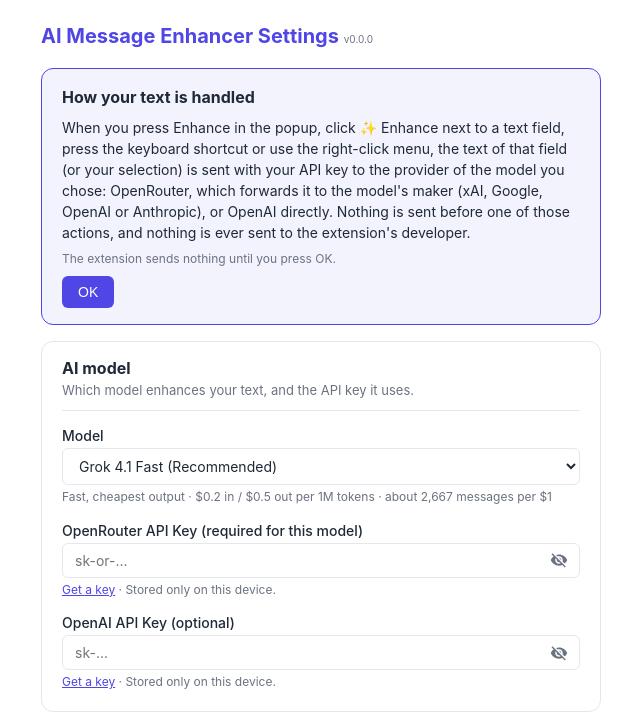
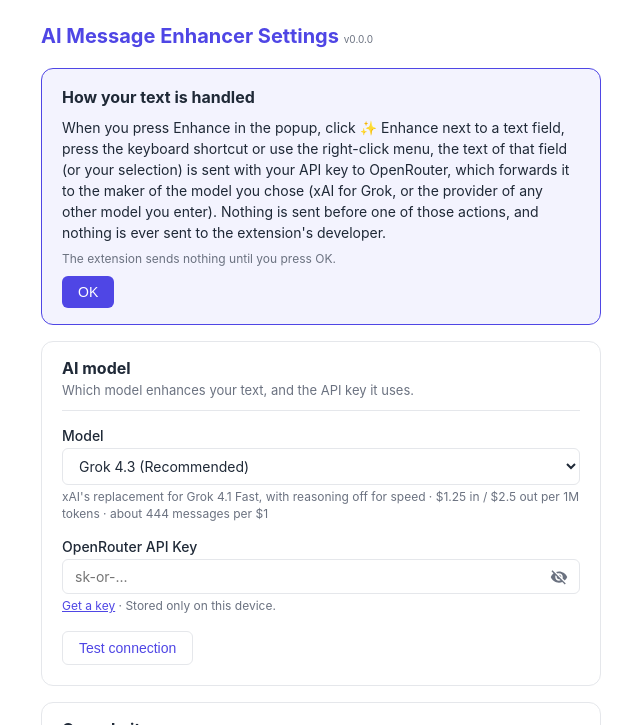
Before and after one commit to g-guerzoni/chrome-extension-messages-enhancer, a browser extension: page src/interface/options.html in a window 1280 px wide. Shown: the top 725 px of the page, without its empty margins (319-959 px from the left). Drawn offline with Linux system fonts and the light colour scheme.

Commit message:
feat: default to Grok 4.3, accept any OpenRouter model and test the connection
xAI retired Grok 4.1 Fast. The direct OpenAI provider is dropped.

```diff
--- a/src/config/config.json
+++ b/src/config/config.json
@@ -5,6 +5,7 @@
       "endpoint": "https://openrouter.ai/api/v1/chat/completions",
       "keyPrefix": "sk-or-",
       "keyUrl": "https://openrouter.ai/keys",
+      "modelsUrl": "https://openrouter.ai/models",
       "maxTokensParam": "max_tokens",
       "headers": {
         "X-Title": "AI Message Enhancer"
@@ -14,15 +15,6 @@
           "sort": "latency"
         }
       }
-    },
-    "openai": {
-      "name": "OpenAI",
-      "endpoint": "https://api.openai.com/v1/chat/completions",
-      "keyPrefix": "sk-",
-      "keyUrl": "https://platform.openai.com/api-keys",
-      "maxTokensParam": "max_completion_tokens",
-      "headers": {},
-      "params": {}
     }
   },
   "limits": {
--- a/src/config/model.json
+++ b/src/config/model.json
@@ -1,51 +1,26 @@
 {
-  "defaultModel": "x-ai/grok-4.1-fast",
-  "legacyDefaultModel": "gpt-5-nano-2025-08-07",
+  "defaultModel": "x-ai/grok-4.3",
+  "customModel": {
+    "provider": "openrouter",
+    "pattern": "^[a-z0-9][a-z0-9._-]*/[a-z0-9][a-z0-9._:-]*$",
+    "example": "google/gemini-3.1-flash-lite"
+  },
   "models": [
     {
-      "id": "x-ai/grok-4.1-fast",
-      "name": "Grok 4.1 Fast",
+      "id": "x-ai/grok-4.3",
+      "name": "Grok 4.3",
       "provider": "openrouter",
-      "pricing": { "input": 0.2, "output": 0.5 },
-      "note": "Fast, cheapest output",
-      "params": { "reasoning": { "effort": "none" }, "temperature": 0.3 }
-    },
-    {
-      "id": "google/gemini-3.1-flash-lite",
-      "name": "Gemini 3.1 Flash Lite",
-      "provider": "openrouter",
-      "pricing": { "input": 0.25, "output": 1.5 },
-      "note": "Very low latency",
-      "params": { "reasoning": { "effort": "minimal" }, "temperature": 0.3 }
-    },
-    {
-      "id": "openai/gpt-5.4-nano",
-      "name": "GPT-5.4 Nano",
-      "provider": "openrouter",
-      "pricing": { "input": 0.2, "output": 1.25 },
-      "params": { "reasoning": { "effort": "none" } }
-    },
-    {
-      "id": "anthropic/claude-haiku-4.5",
-      "name": "Claude Haiku 4.5",
-      "provider": "openrouter",
-      "pricing": { "input": 1, "output": 5 },
-      "note": "Highest quality, higher cost",
-      "params": { "temperature": 0.3 }
-    },
-    {
-      "id": "gpt-5-nano-2025-08-07",
-      "name": "GPT-5 Nano",
-      "provider": "openai",
-      "pricing": { "input": 0.05, "output": 0.4 },
-      "params": { "reasoning_effort": "minimal" }
-    },
-    {
-      "id": "gpt-4.1-nano-2025-04-14",
-      "name": "GPT-4.1 Nano",
-      "provider": "openai",
-      "pricing": { "input": 0.1, "output": 0.4 },
-      "params": { "temperature": 0.3 }
+      "pricing": {
+        "input": 1.25,
+        "output": 2.5
+      },
+      "note": "xAI's replacement for Grok 4.1 Fast, with reasoning off for speed",
+      "params": {
+        "reasoning": {
+          "effort": "none"
+        },
+        "temperature": 0.3
+      }
     }
   ]
 }
--- a/src/interface/options.html
+++ b/src/interface/options.html
@@ -15,10 +15,10 @@
             <h2 id="data-notice-title">How your text is handled</h2>
             <p>
                 When you press Enhance in the popup, click ✨ Enhance next to a text field, press the keyboard shortcut or use the
-                right-click menu, the text of that field (or your selection) is sent with your API key to the
-                provider of the model you chose: OpenRouter, which forwards it to the model's maker (xAI, Google,
-                OpenAI or Anthropic), or OpenAI directly. Nothing is sent before one of those actions, and nothing
-                is ever sent to the extension's developer.
+                right-click menu, the text of that field (or your selection) is sent with your API key to
+                OpenRouter, which forwards it to the maker of the model you chose (xAI for Grok, or the provider of
+                any other model you enter). Nothing is sent before one of those actions, and nothing is ever sent
+                to the extension's developer.
             </p>
             <p id="consent-status" class="help-text"></p>
             <button type="button" id="consent-btn">OK</button>
@@ -36,7 +36,18 @@
                 <p id="model-help" class="help-text"></p>
             </div>
 
+            <div class="form-group" id="custom-model-group" hidden>
+                <label for="custom-model">OpenRouter model ID</label>
+                <input type="text" id="custom-model" autocomplete="off" spellcheck="false">
+                <p class="help-text">Copy the ID from <a id="models-link" target="_blank" rel="noopener">openrouter.ai/models</a>. Pricing depends on the model; models that need "reasoning" are slower.</p>
+            </div>
+
             <div id="api-keys"></div>
+
+            <div class="form-group test-row">
+                <button type="button" id="test-connection" class="secondary-button">Test connection</button>
+                <span id="test-result" class="test-result" role="status" aria-live="polite"></span>
+            </div>
         </section>
 
         <section class="settings-section" aria-labelledby="websites-title">
--- a/src/scripts/options.js
+++ b/src/scripts/options.js
@@ -1,7 +1,13 @@
-import { loadConfig, getApiKeys, formatPrice, applyTheme, setIcon, DATA_CONSENT_VERSION } from "./shared.js";
+import { loadConfig, getApiKeys, formatPrice, applyTheme, setIcon, resolveModel, DATA_CONSENT_VERSION } from "./shared.js";
+
+const CUSTOM_MODEL = "custom";
 
 const modelSelect = document.getElementById("model");
 const modelHelp = document.getElementById("model-help");
+const customModelGroup = document.getElementById("custom-model-group");
+const customModelInput = document.getElementById("custom-model");
+const testButton = document.getElementById("test-connection");
+const testResult = document.getElementById("test-result");
 const apiKeysContainer = document.getElementById("api-keys");
 const themeSelect = document.getElementById("theme");
 const keepTextCheckbox = document.getElementById("keep-text");
@@ -17,7 +23,6 @@
 
 const { config, models } = await loadConfig();
 const apiKeyInputs = {};
-const apiKeyLabels = {};
 // Rough per-message cost: the system prompt plus a short message in, a similar message out.
 const TYPICAL_TOKENS = { input: 1500, output: 150 };
 
@@ -27,14 +32,12 @@
 document.getElementById("version").textContent = `v${chrome.runtime.getManifest().version}`;
 
 function renderModelOptions() {
-  for (const [providerId, provider] of Object.entries(config.providers)) {
-    const group = document.createElement("optgroup");
-    group.label = provider.name;
-    for (const model of models.models.filter((m) => m.provider === providerId)) {
-      group.append(new Option(model.id === models.defaultModel ? `${model.name} (Recommended)` : model.name, model.id));
-    }
-    modelSelect.append(group);
+  for (const model of models.models) {
+    modelSelect.append(new Option(model.id === models.defaultModel ? `${model.name} (Recommended)` : model.name, model.id));
   }
+  modelSelect.append(new Option("Other OpenRouter model…", CUSTOM_MODEL));
+  customModelInput.placeholder = `e.g. ${models.customModel.example}`;
+  document.getElementById("models-link").href = config.providers[models.customModel.provider].modelsUrl;
 }
 
 function renderApiKeyFields() {
@@ -81,26 +84,50 @@
     group.append(label, wrapper, help);
     apiKeysContainer.append(group);
     apiKeyInputs[providerId] = input;
-    apiKeyLabels[providerId] = label;
   }
 }
 
-function selectedModel() {
-  return models.models.find((m) => m.id === modelSelect.value);
+function selectedModelId() {
+  return modelSelect.value === CUSTOM_MODEL ? customModelInput.value.trim() : modelSelect.value;
 }
 
 function updateModelHelp() {
-  const model = selectedModel();
+  const custom = modelSelect.value === CUSTOM_MODEL;
+  customModelGroup.hidden = !custom;
+  modelHelp.hidden = custom;
+  testResult.textContent = "";
+  if (custom) return;
+
+  const model = models.models.find((m) => m.id === modelSelect.value);
   const { input, output } = model.pricing;
   const messagesPerDollar = Math.round(1e6 / (TYPICAL_TOKENS.input * input + TYPICAL_TOKENS.output * output));
   const estimate = `about ${messagesPerDollar.toLocaleString("en-US")} messages per $1`;
+  modelHelp.textContent = [model.note, formatPrice(model.pricing), estimate].filter(Boolean).join(" · ");
+}
 
-  modelHelp.textContent = [model.note, formatPrice(model.pricing), estimate].filter(Boolean).join(" · ");
-  for (const [providerId, input] of Object.entries(apiKeyInputs)) {
-    const needed = providerId === model.provider;
-    input.required = needed;
-    apiKeyLabels[providerId].textContent = `${config.providers[providerId].name} API Key ${needed ? "(required for this model)" : "(optional)"}`;
-  }
+function rejectCustomModel() {
+  customModelInput.setAttribute("aria-invalid", "true");
+  customModelInput.focus();
+  showStatus(`Enter an OpenRouter model ID like ${models.customModel.example}.`, "error");
+}
+
+// Sends a tiny request with the values in the form, saved or not.
+async function testConnection() {
+  const model = resolveModel(models, selectedModelId());
+  if (!model) return rejectCustomModel();
+  const apiKey = apiKeyInputs[model.provider].value.trim();
+
+  testButton.disabled = true;
+  testResult.className = "test-result";
+  testResult.textContent = "Testing…";
+  const result = (await chrome.runtime
+    .sendMessage({ action: "testConnection", data: { modelId: model.id, apiKey } })
+    .catch(() => null)) ?? { error: "The extension did not answer. Reload it and try again." };
+  testButton.disabled = false;
+  testResult.className = `test-result ${result.error ? "error" : "success"}`;
+  testResult.textContent = result.error
+    ? `✗ ${result.error}`
+    : `✓ Connected. ${result.model} answered in ${(result.ms / 1000).toFixed(1)} s.`;
 }
 
 function validateDomains(domainsString) {
@@ -160,7 +187,9 @@
   ]);
   const { defaults } = config;
 
-  modelSelect.value = models.models.some((m) => m.id === model) ? model : models.defaultModel;
+  const active = resolveModel(models, model) ?? resolveModel(models, models.defaultModel);
+  modelSelect.value = active.custom ? CUSTOM_MODEL : active.id;
+  customModelInput.value = active.custom ? active.id : "";
   themeSelect.value = settings.theme ?? defaults.theme;
   keepTextCheckbox.checked = settings.keepTextOnClose ?? defaults.keepTextOnClose;
   inPageTriggerSelect.value = settings.inPageTrigger ?? defaults.inPageTrigger;
@@ -173,21 +202,14 @@
 }
 
 async function saveSettings() {
-  const model = selectedModel();
+  const model = resolveModel(models, selectedModelId());
+  if (!model) return rejectCustomModel();
   const apiKeys = {};
 
   for (const [providerId, input] of Object.entries(apiKeyInputs)) {
     const key = input.value.trim();
     const provider = config.providers[providerId];
     if (!key) continue;
-    // OpenRouter keys ("sk-or-") also start with OpenAI's "sk-", so check the more specific prefixes too.
-    const otherProvider = Object.entries(config.providers).find(
-      ([id, other]) => id !== providerId && other.keyPrefix.length > provider.keyPrefix.length && key.startsWith(other.keyPrefix)
-    );
-    if (otherProvider) {
-      rejectKey(providerId, `This looks like an ${otherProvider[1].name} key. Paste it in the ${otherProvider[1].name} field.`);
-      return;
-    }
     if (!key.startsWith(provider.keyPrefix) || key.length < 20) {
       rejectKey(providerId, `Invalid ${provider.name} API key. It should start with "${provider.keyPrefix}".`);
       return;
@@ -231,6 +253,11 @@
 renderModelOptions();
 renderApiKeyFields();
 modelSelect.addEventListener("change", updateModelHelp);
+customModelInput.addEventListener("input", () => {
+  customModelInput.removeAttribute("aria-invalid");
+  testResult.textContent = "";
+});
+testButton.addEventListener("click", testConnection);
 themeSelect.addEventListener("change", () => applyTheme(themeSelect.value));
 saveButton.addEventListener("click", saveSettings);
 consentButton.addEventListener("click", acceptConsent);
--- a/src/scripts/shared.js
+++ b/src/scripts/shared.js
@@ -18,11 +18,19 @@
   return configPromise;
 }
 
+// A listed model, or any OpenRouter model ID the user typed ("vendor/model"); null otherwise.
+export function resolveModel(models, id) {
+  const listed = models.models.find((m) => m.id === id);
+  if (listed) return listed;
+  const { provider, pattern } = models.customModel;
+  return id && new RegExp(pattern, "i").test(id) ? { id, name: id, provider, params: {}, custom: true } : null;
+}
+
 // The model lives in local storage next to the API keys, so a synced choice can never point
 // at a provider whose key only exists on another device.
 export async function getActiveModel() {
   const [{ models }, { model }] = await Promise.all([loadConfig(), chrome.storage.local.get("model")]);
-  return models.models.find((m) => m.id === model) ?? models.models.find((m) => m.id === models.defaultModel);
+  return resolveModel(models, model) ?? resolveModel(models, models.defaultModel);
 }
 
 export async function getApiKeys() {
--- a/src/styles/options.css
+++ b/src/styles/options.css
@@ -18,6 +18,25 @@
     font-weight: 500;
     margin-bottom: 0.25rem;
     font-size: 0.875rem;
+}
+
+.test-row {
+    display: flex;
+    align-items: center;
+    gap: 0.75rem;
+}
+
+.test-result {
+    font-size: 0.8125rem;
+    color: var(--secondary-text);
+}
+
+.test-result.success {
+    color: var(--success-text);
+}
+
+.test-result.error {
+    color: var(--error-text);
 }
 
 .shortcut-row {
```
Also changed, not shown: src/scripts/background.js (+74 -40 lines), manifest.json, src/config/README.md.
